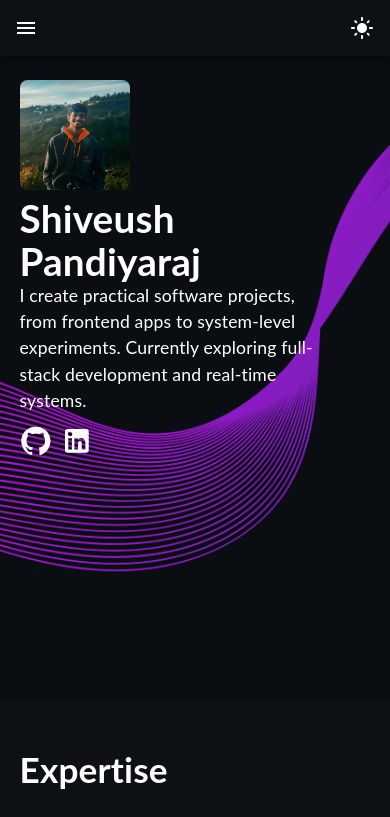
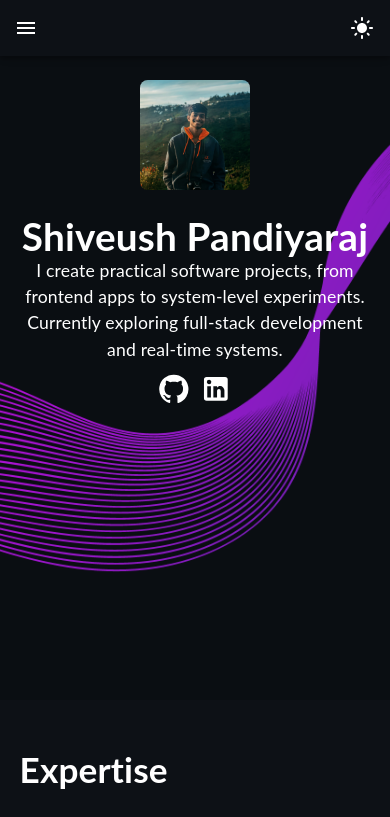
Before and after one commit to shiveush/MyPortfolio, a React (Create React App) app: page / in a window 390 px wide. Shown: the top 817 px of the page. Built offline with nearby package versions, Linux system fonts and the light colour scheme.

Commit message:
MobileFit2

```diff
--- a/src/assets/styles/Main.scss
+++ b/src/assets/styles/Main.scss
@@ -109,12 +109,12 @@
     @media (max-width:768px) {
         .about-section h1 {
             font-size: 2.2em !important;
-            text-align: left;
+            text-align: center;
             line-height: 1.1;
         }
 
         .about-section p {
-            text-align: left;
+            text-align: center;
             font-size: 1em !important;
         }
 
@@ -131,6 +131,7 @@
             display: flex !important;
             flex-direction: row;
             gap: 10px;
+            justify-content: center;
             color: white;
 
             svg {
@@ -148,15 +149,17 @@
         }
 
         .about-section .content {
-            width: 90%;
-            padding-left: 5%;
-            padding-right: 5%;
+             width: 90%;
+            margin: 0 auto;
             padding-bottom: 5%;
+            text-align: center;
         }
 
         .about-section .image-wrapper {
-            padding-left: 5%;
             width: 100%;
+            display: flex;
+            justify-content: center;
+            margin-bottom: 25px;
         }
         .about-section .image-wrapper img {
             width: 110px;
```
